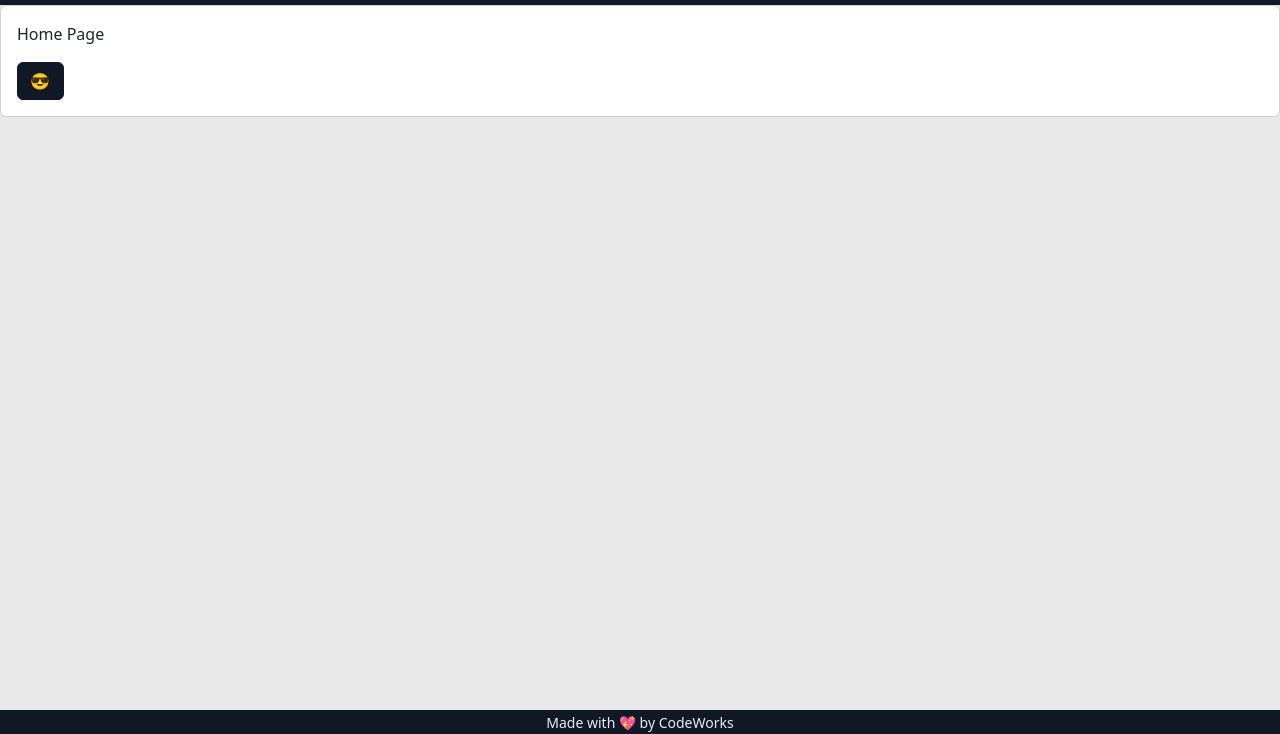
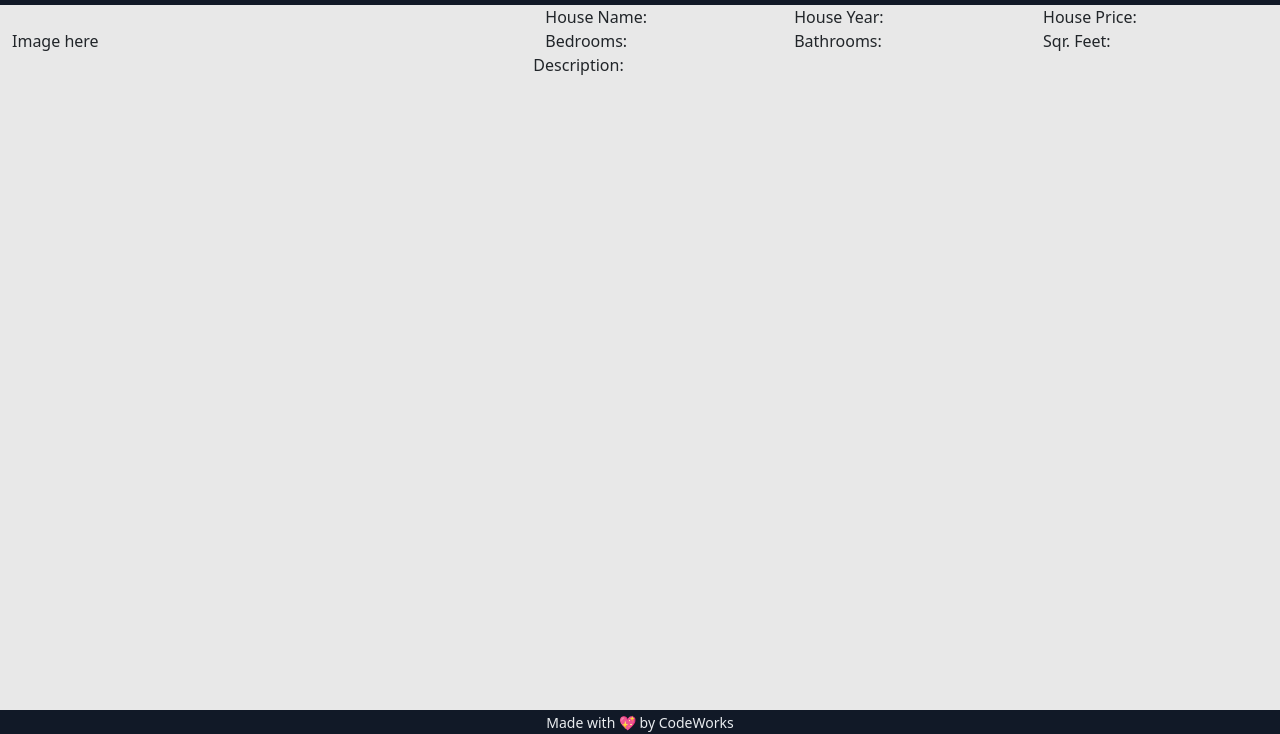
Before and after one commit to tylermarcott/gregslistMVC, a website with bundled scripts: page index.html in a window 1280 px wide. Both pictures are taken after a click on the link "Houses". Shown: the part 66-800 px from the top of the page. Built offline with nearby package versions, Linux system fonts and the light colour scheme; a script that the page names is missing.

Commit message:
Getting house drawing working.

```diff
--- a/app/controllers/HousesController.js
+++ b/app/controllers/HousesController.js
@@ -1,5 +1,7 @@
 import { AppState } from "../AppState.js";
+import { House } from "../models/House.js";
 import { carsService } from "../services/CarsService.js";
+import { setHTML } from "../utils/Writer.js";
 
 
 
@@ -8,14 +10,29 @@ export class HousesController {
 
   constructor() {
     console.log('hello from house controller')
+
+    this._drawHouse()
   }
 
 
 
+  // NOTE: make sure to set our draw function private, because the user NEVER needs access to this.
+  _drawHouse() {
 
-  // drawHouse() {
+    let houses = AppState.houses
 
-  // }
+    console.log("here's our houses array", houses)
+
+    let content = ''
+
+    houses.forEach(house => content += house.HouseTemplate)
+
+    // this console log is showing up as undefined for content.
+
+    console.log('drawing houses', content)
+
+    // setHTML('houses', content)
+  }
 
 
 
--- a/app/models/House.js
+++ b/app/models/House.js
@@ -16,4 +16,60 @@ export class House {
     this.description = data.description
     this.imgUrl = data.imgUrl
   }
+
+
+
+  get HouseTemplate() {
+
+    // NOTE: make sure to return your template here, or it's just going to show up as undefined if you try to draw it to the page.
+
+    return /*html*/`
+    <div class="container-fluid">
+      <div class="row">
+        <section class="col-5">
+          <img src="${this.imgUrl}" alt="">
+
+        </section>
+
+        <section class="col-7">
+          <div class="row">
+
+            <div class="col-4">
+              House Name: ${this.name}
+            </div>
+            <div class="col-4">
+              House Year: ${this.year}
+            </div>
+            <div class="col-4">
+              House Price: ${this.price}
+            </div>
+          </div>
+
+          <div class="row">
+            <div class="col-4">
+              Bedrooms: ${this.bedrooms}
+            </div>
+            <div class="col-4">
+              Bathrooms: ${this.bathrooms}
+            </div>
+            <div class="col-4">
+              Sqr. Feet: ${this.sqft}
+            </div>
+
+            <div class="row">
+              Description: ${this.description}
+            </div>
+          </div>
+
+        </section>
+      </div>
+    </div>
+
+    `
+
+  }
+
+
+
+
 }
--- a/app/router.js
+++ b/app/router.js
@@ -1,6 +1,7 @@
 import { AboutController } from "./controllers/AboutController.js";
 import { CarsController } from "./controllers/CarsController.js";
 import { HomeController } from "./controllers/HomeController.js";
+import { HousesController } from "./controllers/HousesController.js";
 import { ValuesController } from "./controllers/ValuesController.js";
 import { AboutView } from "./views/AboutView.js";
 import { CarsView } from "./views/CarsView.js";
@@ -121,11 +122,54 @@ export const router = [
 
     //   </div>`
   },
+  // TODO for the students: start here for houses page
+  // NOTE: In the rest of the project, Sam abstracts out the code below into a view, seen in views/ CarsView.js
+  {
+    path: '#/houses',
+    controller: HousesController,
+    view: /*html*/`
 
-  // TODO for the students: start here for houses page
-  // {
-  //   path:
-  //   controllers:
-  //   view:
-  // }
+<div class="container-fluid">
+      <div class="row">
+        <section class="col-5">
+          <img src="" alt="">
+          <p>Image here</p>
+        </section>
+
+        <section class="col-7">
+          <div class="row">
+
+            <div class="col-4">
+              House Name:
+            </div>
+            <div class="col-4">
+              House Year:
+            </div>
+            <div class="col-4">
+              House Price:
+            </div>
+          </div>
+
+          <div class="row">
+            <div class="col-4">
+              Bedrooms:
+            </div>
+            <div class="col-4">
+              Bathrooms:
+            </div>
+            <div class="col-4">
+              Sqr. Feet:
+            </div>
+
+            <div class="row">
+              Description:
+            </div>
+          </div>
+
+        </section>
+      </div>
+    </div>
+
+    `
+  }
 ]
--- a/index.html
+++ b/index.html
@@ -43,6 +43,55 @@
   <!-- SECTION -->
   <main id="router-view">
     <!-- PRIMARY VIEWPORT -->
+
+    <!-- let's draw out our houses real quick -->
+
+    <div class="container-fluid">
+      <div class="row">
+        <section class="col-5">
+          <img src="" alt="">
+          <p>Image here</p>
+        </section>
+
+        <section class="col-7">
+          <div class="row">
+
+            <div class="col-4">
+              House Name:
+            </div>
+            <div class="col-4">
+              House Year:
+            </div>
+            <div class="col-4">
+              House Price:
+            </div>
+          </div>
+
+          <div class="row">
+            <div class="col-4">
+              Bedrooms:
+            </div>
+            <div class="col-4">
+              Bathrooms:
+            </div>
+            <div class="col-4">
+              Sqr. Feet:
+            </div>
+
+            <div class="row">
+              Description:
+            </div>
+          </div>
+
+        </section>
+      </div>
+    </div>
+
+
+
+
+
+
   </main>
 
 
```
